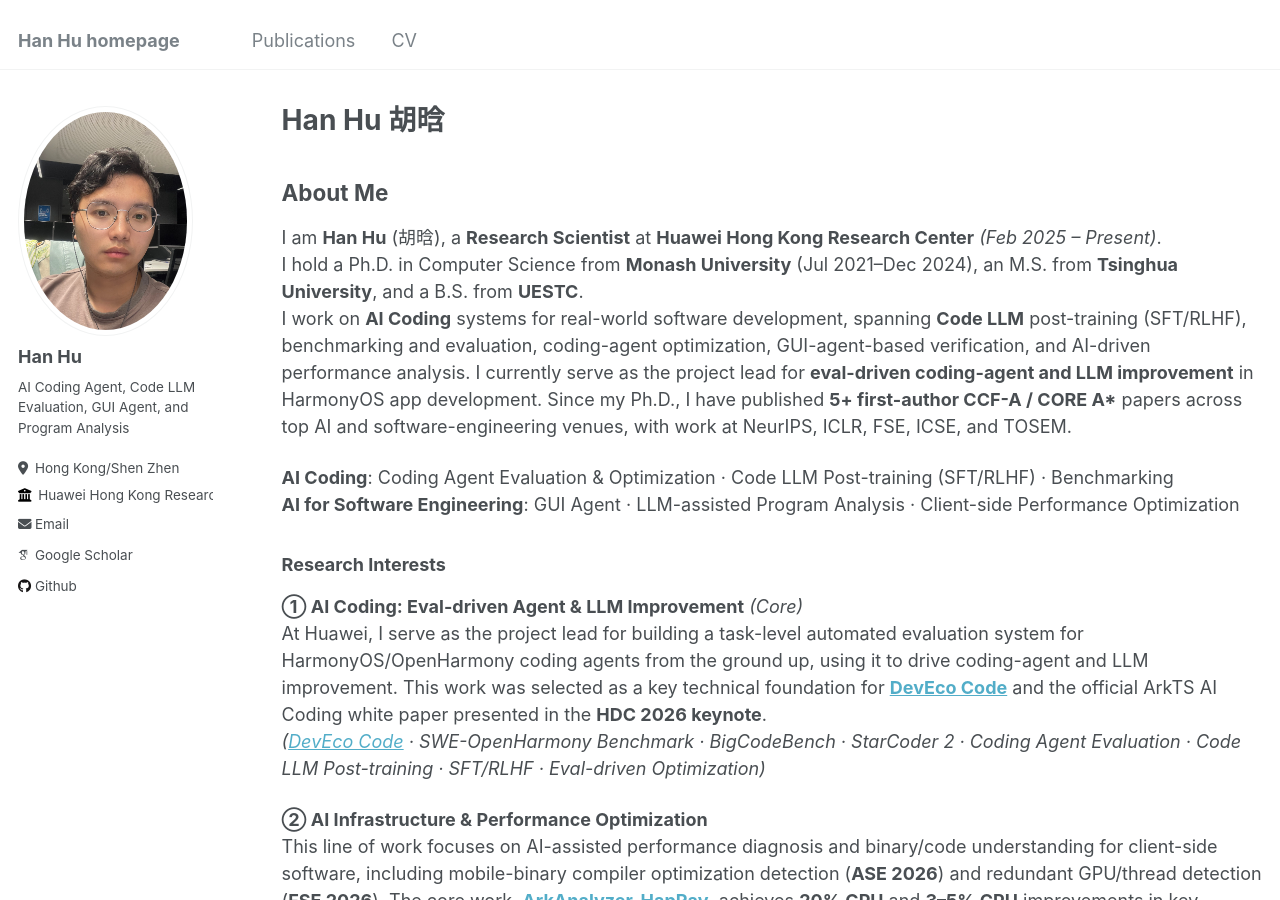
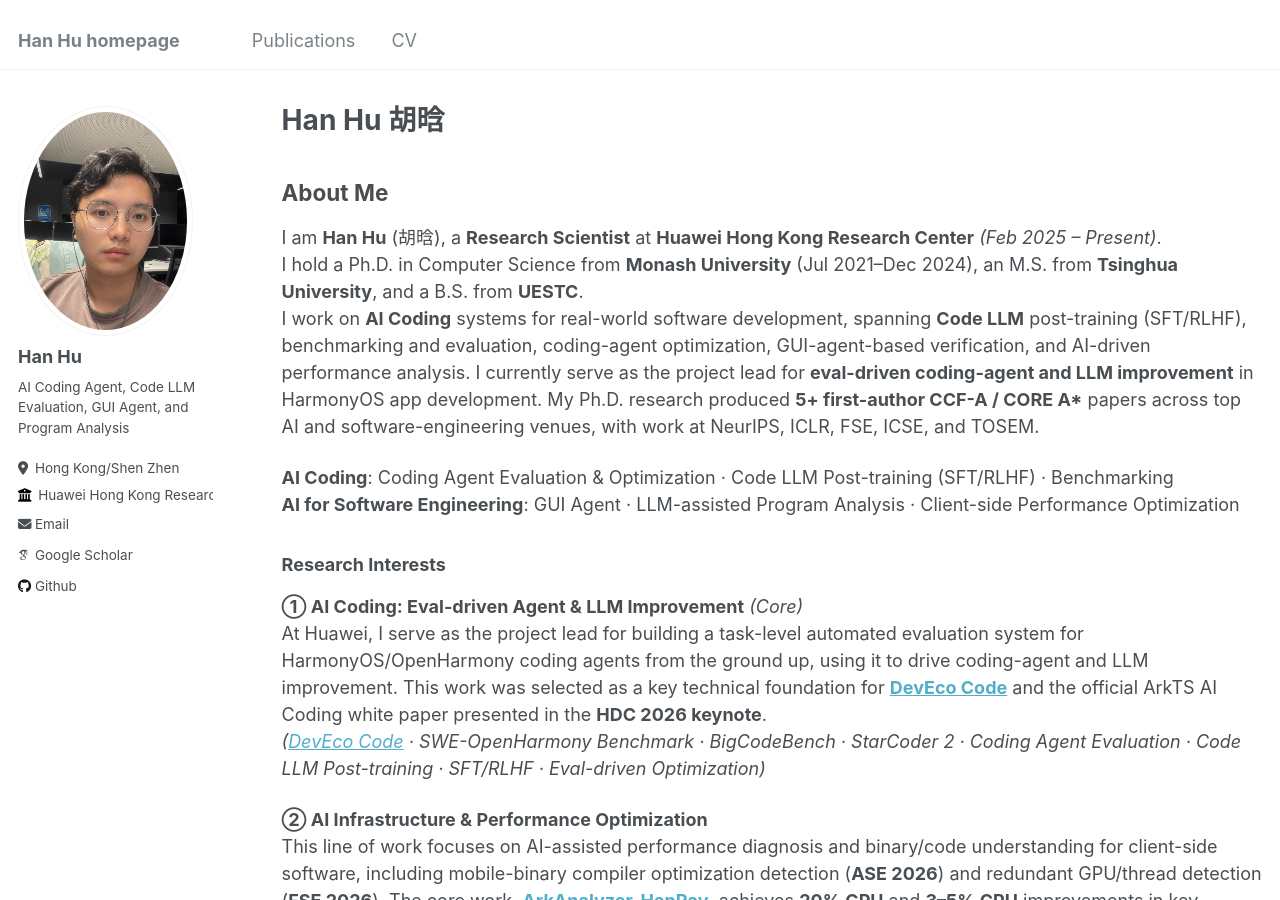
Before and after one commit to huhanGitHub/huhanGitHub.github.io, a Jekyll site: the page built from _pages/about.md, in a window 1280 px wide and 900 px high. Built offline with Jekyll 4.4.1, drawn with Linux system fonts in a browser that asks for light colours; some web fonts are replaced.

Commit message:
Clarify PhD publication achievements

```diff
--- a/_pages/about.md
+++ b/_pages/about.md
@@ -12,7 +12,7 @@ redirect_from:
 
 I am **Han Hu** (胡晗), a **Research Scientist** at **Huawei Hong Kong Research Center** *(Feb 2025 – Present)*.
 I hold a Ph.D. in Computer Science from **Monash University** (Jul 2021–Dec 2024), an M.S. from **Tsinghua University**, and a B.S. from **UESTC**.
-I work on **AI Coding** systems for real-world software development, spanning **Code LLM** post-training (SFT/RLHF), benchmarking and evaluation, coding-agent optimization, GUI-agent-based verification, and AI-driven performance analysis. I currently serve as the project lead for **eval-driven coding-agent and LLM improvement** in HarmonyOS app development. Since my Ph.D., I have published **5+ first-author CCF-A / CORE A\*** papers across top AI and software-engineering venues, with work at NeurIPS, ICLR, FSE, ICSE, and TOSEM.
+I work on **AI Coding** systems for real-world software development, spanning **Code LLM** post-training (SFT/RLHF), benchmarking and evaluation, coding-agent optimization, GUI-agent-based verification, and AI-driven performance analysis. I currently serve as the project lead for **eval-driven coding-agent and LLM improvement** in HarmonyOS app development. My Ph.D. research produced **5+ first-author CCF-A / CORE A\*** papers across top AI and software-engineering venues, with work at NeurIPS, ICLR, FSE, ICSE, and TOSEM.
 
 **AI Coding**: Coding Agent Evaluation & Optimization · Code LLM Post-training (SFT/RLHF) · Benchmarking
 **AI for Software Engineering**: GUI Agent · LLM-assisted Program Analysis · Client-side Performance Optimization
```
